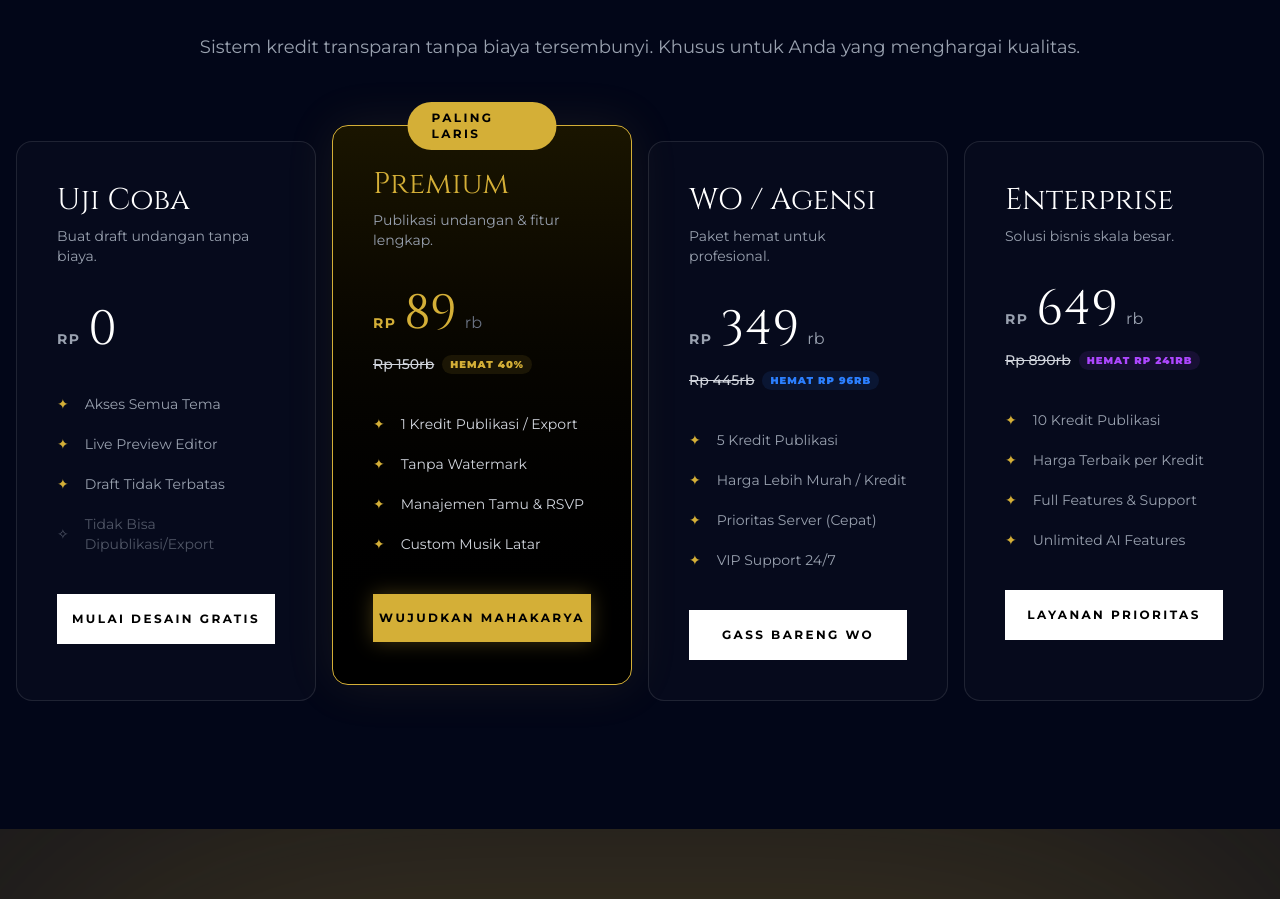
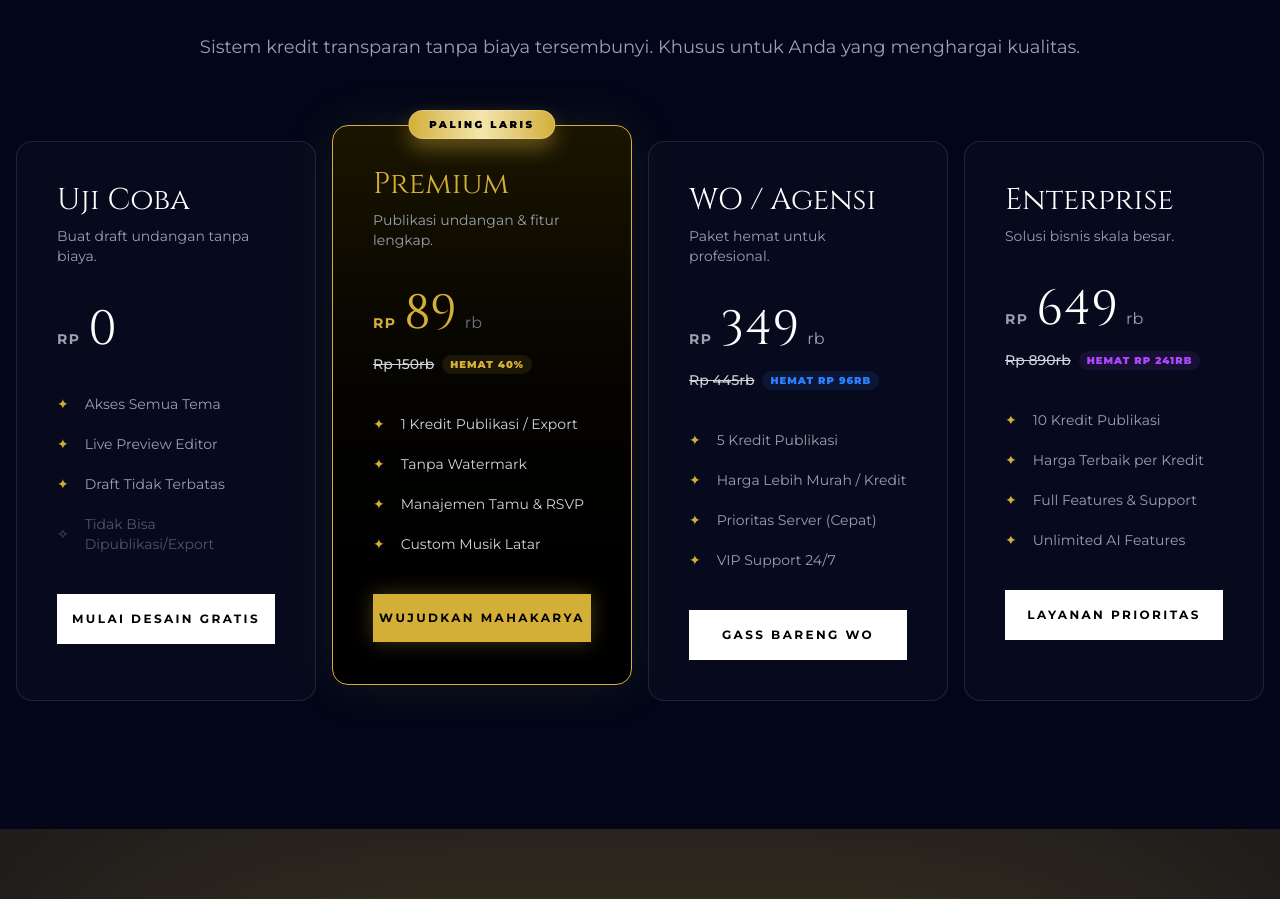
Before and after one commit to Adijoypro/undangin, a Next.js app: page / in a window 1280 px wide. Shown: the part 4139-5038 px from the top of the page. Built offline with nearby package versions, Linux system fonts and the light colour scheme; no server answers.

Commit message:
style: redesign popular badge with premium aesthetic

```diff
--- a/src/app/page.tsx
+++ b/src/app/page.tsx
@@ -481,7 +481,11 @@ export default function LandingPage() {
               transition={{ duration: 0.8 }}
               className={`p-10 rounded-2xl border border-[#D4AF37] ${isDark ? 'bg-gradient-to-b from-[#1a1500] to-black' : 'bg-gradient-to-b from-[#FFFDF5] to-white'} relative shadow-[0_0_50px_rgba(212,175,55,0.1)] transform md:-translate-y-4 transition-colors duration-1000`}
             >
-              <div className="absolute top-0 left-1/2 -translate-x-1/2 -translate-y-1/2 bg-[#D4AF37] text-black px-6 py-2 rounded-full text-xs font-bold uppercase tracking-[0.2em]">Paling Laris</div>
+              <div className="absolute -top-4 left-1/2 -translate-x-1/2 z-20">
+                <div className="bg-gradient-to-r from-[#D4AF37] via-[#F3E5AB] to-[#D4AF37] text-black px-5 py-1.5 rounded-full text-[10px] font-black uppercase tracking-[0.25em] shadow-[0_10px_20px_rgba(212,175,55,0.4)] border border-white/20 whitespace-nowrap">
+                  Paling Laris
+                </div>
+              </div>
               <h3 className="font-serif text-3xl mb-2 text-[#D4AF37]">Premium</h3>
               <p className={`text-sm ${isDark ? 'text-gray-400' : 'text-gray-500'} mb-10 transition-colors duration-1000`}>Publikasi undangan & fitur lengkap.</p>
               <div className="mb-4 flex items-baseline gap-2">
```
